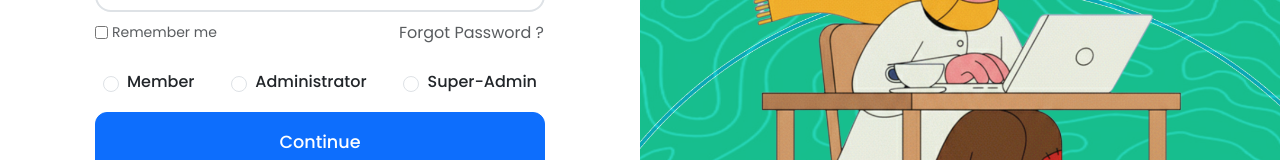
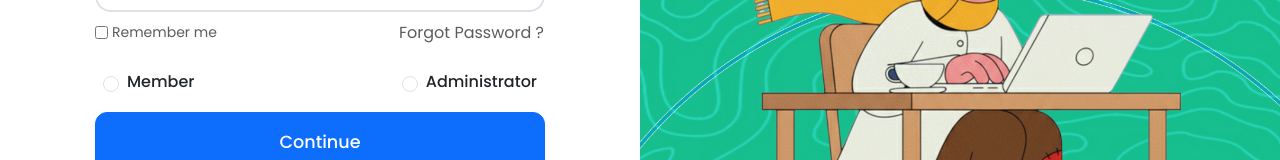
Before and after one commit to AyaHelal/Meetza-front-end, a React (Create React App) app: page /login in a window 1280 px wide. Shown: the part 414-574 px from the top of the page. Built offline with nearby package versions, Linux system fonts and the light colour scheme.

Commit message:
edit radio button

```diff
--- a/src/pages/Login/Login.js
+++ b/src/pages/Login/Login.js
@@ -346,20 +346,6 @@ useEffect(() => {
                                 Administrator
                             </label>
                         </div>
-                        <div className="form-check">
-                            <input
-                                className="form-check-input"
-                                type="radio"
-                                name="role"
-                                id="loginSuperAdminRole"
-                                value="Super-Admin"
-                                checked={formData.role === 'Super-Admin'}
-                                onChange={handleInputChange}
-                            />
-                            <label className="form-check-label ms-2" htmlFor="loginSuperAdminRole">
-                                Super-Admin
-                            </label>
-                        </div>
                     </div>
                 )}
             />
--- a/src/pages/SignUp/SignUp.js
+++ b/src/pages/SignUp/SignUp.js
@@ -20,7 +20,7 @@ const SignUp = () => {
         email: '',
         password: '',
         confirmPassword: '',
-        role: '' // role must be selected by user via radio
+        role: ''
     });
 
     const [errors, setErrors] = useState({});
@@ -76,7 +76,7 @@ const SignUp = () => {
                 name: formData.username,
                 email: formData.email,
                 password: formData.password,
-                role: formData.role, // Use the selected role
+                role: formData.role,
             };
 
             const response = await signup(userData);
@@ -95,6 +95,9 @@ const SignUp = () => {
             }, 2000);
         } catch (error) {
             console.error("❌ Signup error:", error);
+            console.error('Signup error response status:', error.response?.status);
+            console.error('Signup error response data:', error.response?.data);
+
             setMessage({
                 text: error.response?.data?.message || "Error occurred during signup",
                 type: "error"
@@ -238,20 +241,6 @@ const SignUp = () => {
                                         Administrator
                                     </label>
                                 </div>
-                                <div className="form-check">
-                                    <input
-                                        className="form-check-input"
-                                        type="radio"
-                                        name="role"
-                                        id="superAdminRole"
-                                        value="Super-Admin"
-                                        checked={formData.role === 'Super-Admin'}
-                                        onChange={handleInputChange}
-                                    />
-                                    <label className="form-check-label ms-2" htmlFor="superAdminRole">
-                                        Super-Admin
-                                    </label>
-                                </div>
                             </div>
 
                     <Button
```
